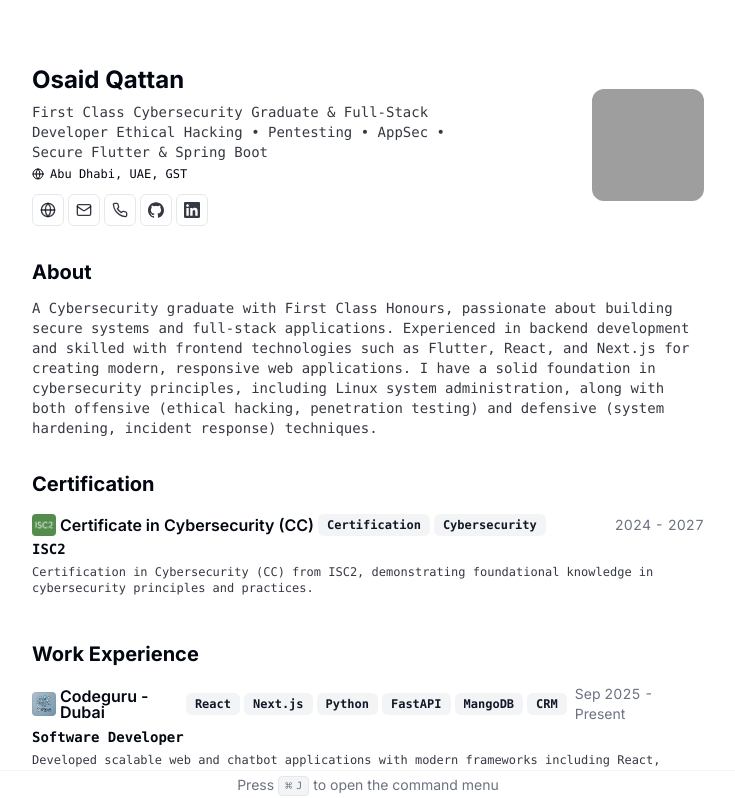
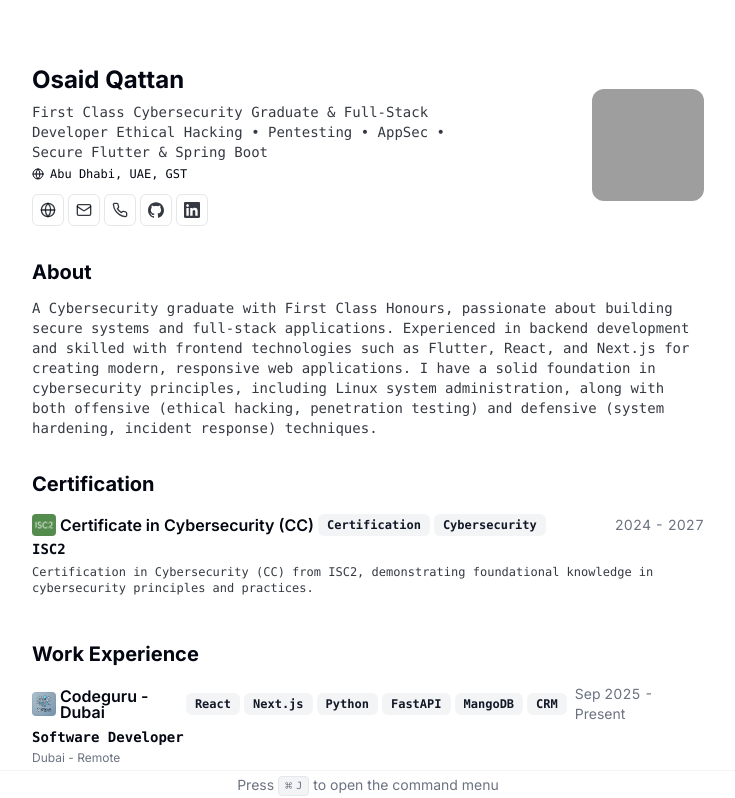
Before and after one commit to Osaid03/CV, a Next.js app: page / in a window 1280 px wide. Shown: the top 798 px of the page, without its empty margins (272-1007 px from the left). Built offline with nearby package versions, Linux system fonts and the light colour scheme; grey boxes are pictures that could not be loaded.

Commit message:
Add location display to work experience items

```diff
--- a/src/app/components/WorkExperience.tsx
+++ b/src/app/components/WorkExperience.tsx
@@ -89,7 +89,7 @@ interface WorkExperienceItemProps {
  * Handles responsive layout for badges (mobile/desktop)
  */
 function WorkExperienceItem({ work }: WorkExperienceItemProps) {
-  const { company, link, badges, title, start, end, description, logo } = work;
+  const { company, link, badges, title, start, end, description, logo, location } = work;
 
   return (
     <Card className="py-1 print:py-0">
@@ -117,6 +117,11 @@ function WorkExperienceItem({ work }: WorkExperienceItemProps) {
         <h4 className="font-mono text-sm font-semibold leading-none print:text-[12px]">
           {title}
         </h4>
+        {location && (
+          <div className="text-xs text-gray-500 print:text-[10px]">
+            {location}
+          </div>
+        )}
       </CardHeader>
 
       <CardContent>
```
